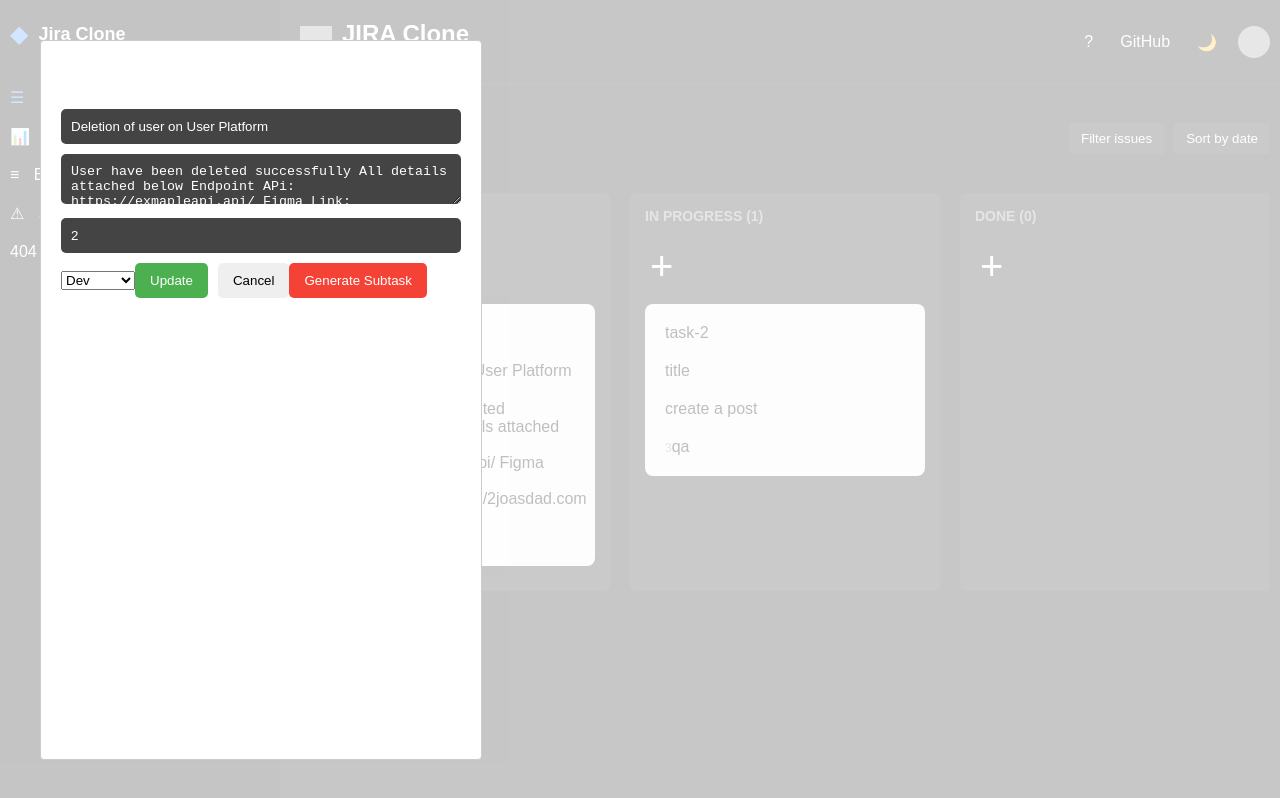
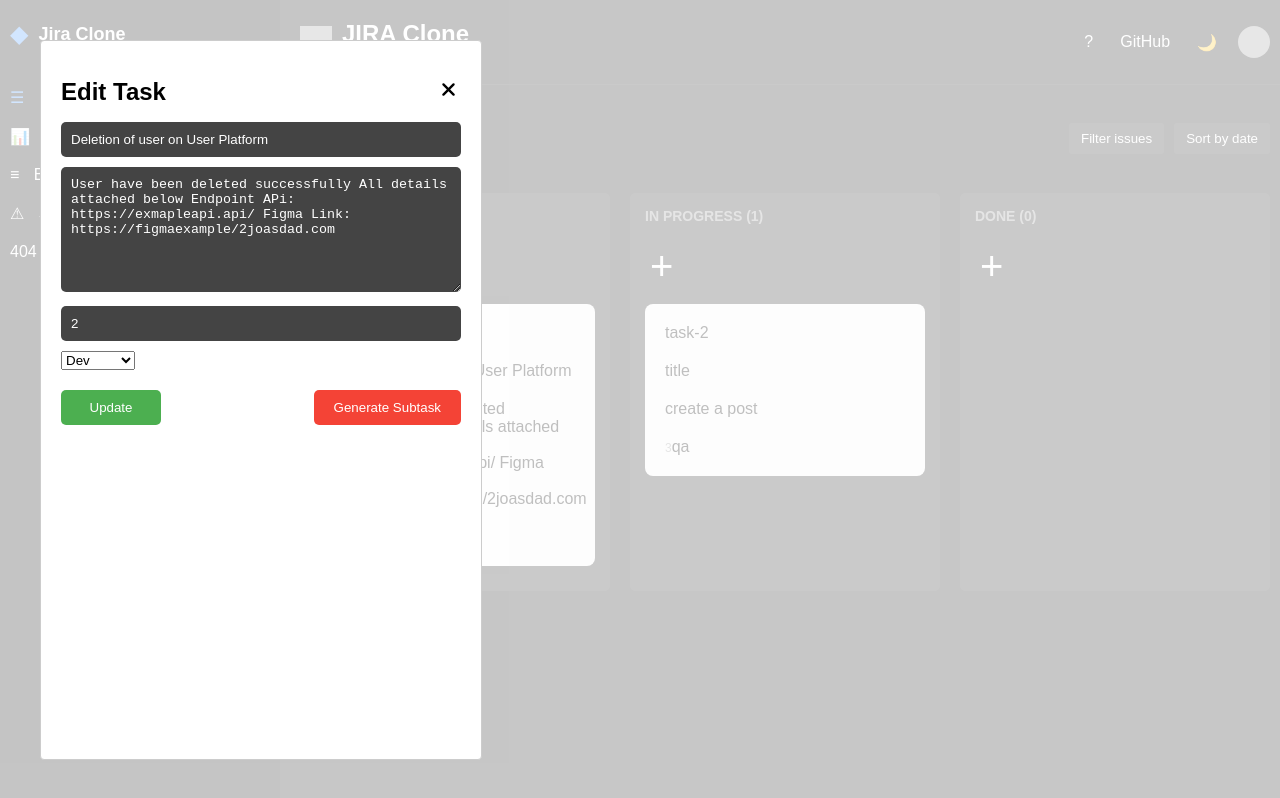
Before and after one commit to akhil27styles/Sprint-vision-AI, a React (Vite) app: page / in a window 1280 px wide. Both pictures are taken after a click on the button 455 px from the left and 434 px from the top of the page. Built offline with nearby package versions, Linux system fonts and the light colour scheme; grey boxes are pictures that could not be loaded.

Commit message:
update story

```diff
--- a/package.json
+++ b/package.json
@@ -10,6 +10,7 @@
     "preview": "vite preview"
   },
   "dependencies": {
+    "@heroicons/react": "^2.1.4",
     "react": "^18.2.0",
     "react-beautiful-dnd": "^13.1.1",
     "react-dom": "^18.2.0"
--- a/src/components/Board.css
+++ b/src/components/Board.css
@@ -110,7 +110,8 @@
 
 .ReactModal__Content h2 {
     margin-top: 0;
-    color: #fff;
+    color: black;
+    margin: 0;
 }
 
 .ReactModal__Content input,
@@ -125,9 +126,10 @@
 }
 
 .ReactModal__Content button {
-    padding: 10px 15px;
+    padding: 10px 20px;
     border: none;
     border-radius: 5px;
+    min-width: 100px;
     cursor: pointer;
 }
 
@@ -141,3 +143,7 @@
     background-color: #f44336;
     color: #fff;
 }
+
+.ReactModal__Content .cancel{
+    cursor: pointer;
+}
--- a/src/components/Board.jsx
+++ b/src/components/Board.jsx
@@ -4,6 +4,7 @@ import Modal from 'react-modal';
 import './Board.css';
 import { ask } from '../Chat'
 import { v4 as uuidv4 } from 'uuid';
+import { XMarkIcon } from '@heroicons/react/16/solid';
 
 const initialData = {
   tasks: {
@@ -114,15 +115,15 @@ function Board() {
   };
 
   const handleCreateTask = (taskData) => {
-    const newTaskId = `task-${uuidv4()}`;
-    console.log(taskData);
+    console.log(taskData)
+    const newTaskId = taskData.id;
     const newTask = {
-      id: newTaskId,
+      id: taskData.id,
       title: taskData.title,
       description: taskData.description,
       storyPoints: taskData.storyPoints.toString(),
       storyType: taskData.storyType,
-      ...(taskData.parentId)&& {parentId:taskData.parentId}
+      // ...(taskData.parentId)&& {parentId:taskData.parentId}
     };
 
     // Check if activeColumn is defined
@@ -139,6 +140,7 @@ function Board() {
     }
 
     setState((prevState) => {
+
       const newState = {
         ...prevState,
         tasks: {
@@ -149,7 +151,7 @@ function Board() {
           ...prevState.columns,
           [activeColumn]: {
             ...prevState.columns[activeColumn],
-            taskIds: [...prevState.columns[activeColumn].taskIds, newTaskId],
+            taskIds: [...prevState.columns[activeColumn].taskIds.filter((item=>item!= newTaskId)), newTaskId],
           },
         },
       };
@@ -250,12 +252,14 @@ function Task({ task, index, onTaskClick }) {
 }
 
 function TaskCreationPopup({ isOpen, onClose, onSubmit, selectedTask, storyType, setStoryType }) {
+
   const [title, setTitle] = useState('');
   const [description, setDescription] = useState('');
   const [storyPoints, setStoryPoints] = useState(0);
 
   const handleSubmit = () => {
-    onSubmit({ title, description, storyPoints, storyType });
+    const id = selectedTask? selectedTask.id : `task-${uuidv4()}`;
+    onSubmit({ id,title, description, storyPoints, storyType });
     setTitle('');
     setDescription('');
     setStoryPoints(0);
@@ -311,18 +315,23 @@ function TaskCreationPopup({ isOpen, onClose, onSubmit, selectedTask, storyType,
 
   return (
     <Modal isOpen={isOpen} onRequestClose={onClose} contentLabel="Task Creation Popup">
-      <h2>{selectedTask ? 'Edit Task' : 'Create New Task'}</h2>
+      <div style={{display: "flex", alignItems: "center", justifyContent :"space-between"}}>
+        <h2>{selectedTask ? 'Edit Task' : 'Create New Task'}</h2>
+        <p className='cancel' onClick={onClose}><XMarkIcon width={25} height={25}/></p>
+      </div>
       <input value={title} onChange={(e) => setTitle(e.target.value)} placeholder="Title" />
-      <textarea value={description} onChange={(e) => setDescription(e.target.value)} placeholder="Description" />
+      <textarea value={description} onChange={(e) => setDescription(e.target.value)} placeholder="Description" rows={7} cols={50} />
       <input type="number" value={storyPoints} onChange={(e) => setStoryPoints(parseInt(e.target.value))} placeholder="Story Points" />
-      <select value={storyType} onChange={(e) => setStoryType(e.target.value)}>
+      <select value={storyType} onChange={(e) => setStoryType(e.target.value)} style={{marginBottom: "20px"}}>
         <option value="dev">Dev</option>
         <option value="qa">QA</option>
         <option value="unit-test">Unit Test</option>
       </select>
+      <div style={{display: "flex", alignItems: "center", justifyContent :"space-between"}}>
       <button onClick={handleSubmit}>{selectedTask ? 'Update' : 'Create'}</button>
-      <button onClick={onClose}>Cancel</button>
       <button onClick={generateSubtask}>Generate Subtask</button>
+
+      </div>
     </Modal>
   );
 }
--- a/src/index.css
+++ b/src/index.css
@@ -63,6 +63,7 @@ body {
 
 .modal h2 {
   margin-top: 0;
+  color: black;
 }
 
 .modal label {
```
Also changed, not shown: 1 other file (tests, documents, lock files or other folders).
